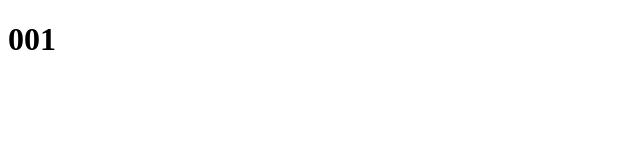
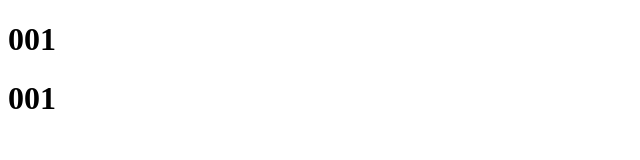
Before and after one commit to MinRuWu/CED102_G3, a plain HTML site: page index.html in a window 1280 px wide. Shown: the whole page, without its empty margins (0-640 px from the left). Drawn offline with Linux system fonts and the light colour scheme.

Commit message:
增加h1

```diff
--- a/index.html
+++ b/index.html
@@ -8,6 +8,7 @@
 
 <body>
   <h1>001</h1>
+  <h1>001</h1>
 </body>
 
 </html>
```
